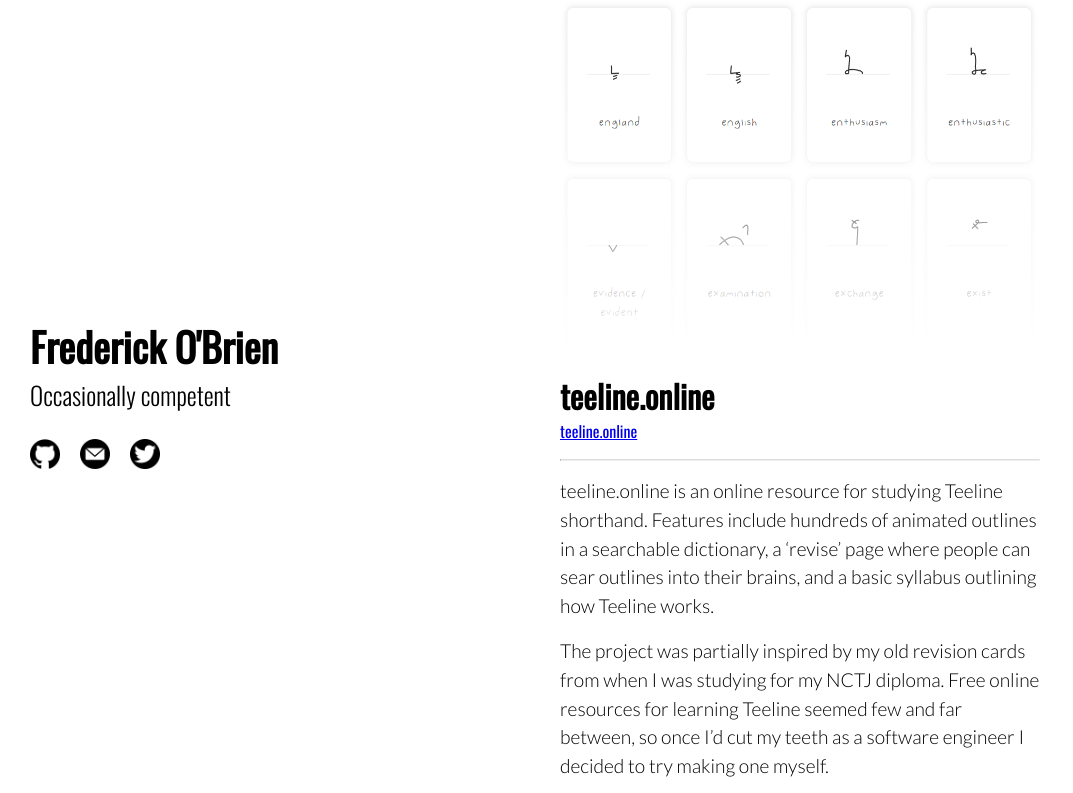
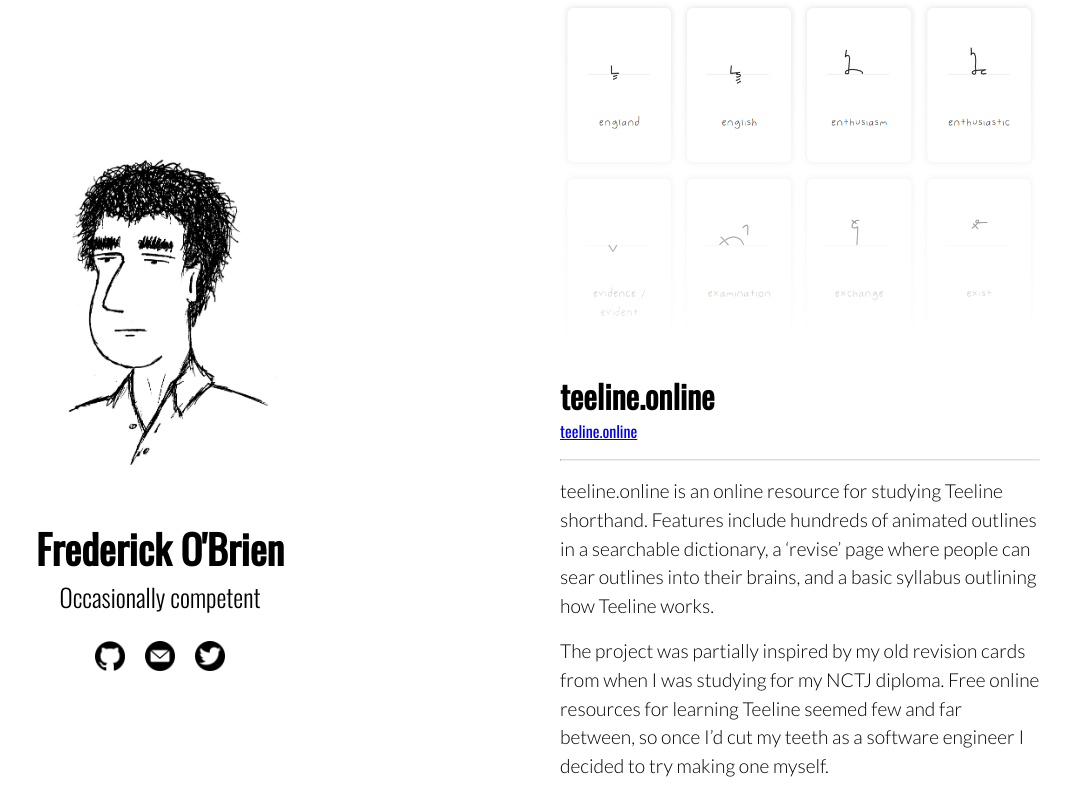
Before and after one commit to frederickobrien/portfolio, an Astro site: page /projects/teeline-online in a window 1280 px wide. Shown: the top 793 px of the page, without its empty margins (0-1073 px from the left). Built offline with nearby package versions, Linux system fonts and the light colour scheme; Astro itself is replaced by a stand-in of ours.

Commit message:
Return self-portrait

```diff
--- a/src/components/ContactLinks.astro
+++ b/src/components/ContactLinks.astro
@@ -52,11 +52,12 @@
 
   .contact-icons-list li {
     display: inline-block;
+    float: none;
   }
 
   .contact-icon {
     width: 30px;
-    padding: 0 16px 0 0;
+    padding: 0 0.5rem;
   }
 
   .contact-icon:hover {
--- a/src/components/layout/Header.astro
+++ b/src/components/layout/Header.astro
@@ -5,6 +5,7 @@
 
 <header>
   <div class="header-content">
+    <img src="/self-portrait.jpg" alt="Self portrait of Frederick O'Brien" />
     <h1><a href="/">Frederick O'Brien</a></h1>
     <div id="subheading"></div>
     <script is:inline>
@@ -48,6 +49,7 @@
   }
   img {
     padding: 30px 0;
+    margin: auto;
   }
   nav {
     padding: 20px 0;
@@ -60,6 +62,7 @@
   }
   .header-content {
     padding: 30px;
+    text-align: center;
   }
   #subheading {
     font-family: "Oswald", sans-serif;
--- a/src/pages/projects/teeline-online.md
+++ b/src/pages/projects/teeline-online.md
@@ -1,7 +1,7 @@
 ---
 layout: "../../layouts/ProjectPage.astro"
 title: "teeline.online"
-description: "A (short)handy tool"
+description: "A (short)handy site"
 link: "teeline.online"
 dateStarted: "Mar 12 2022"
 heroImage: "/projects/teeline-online/featured.png"
```
